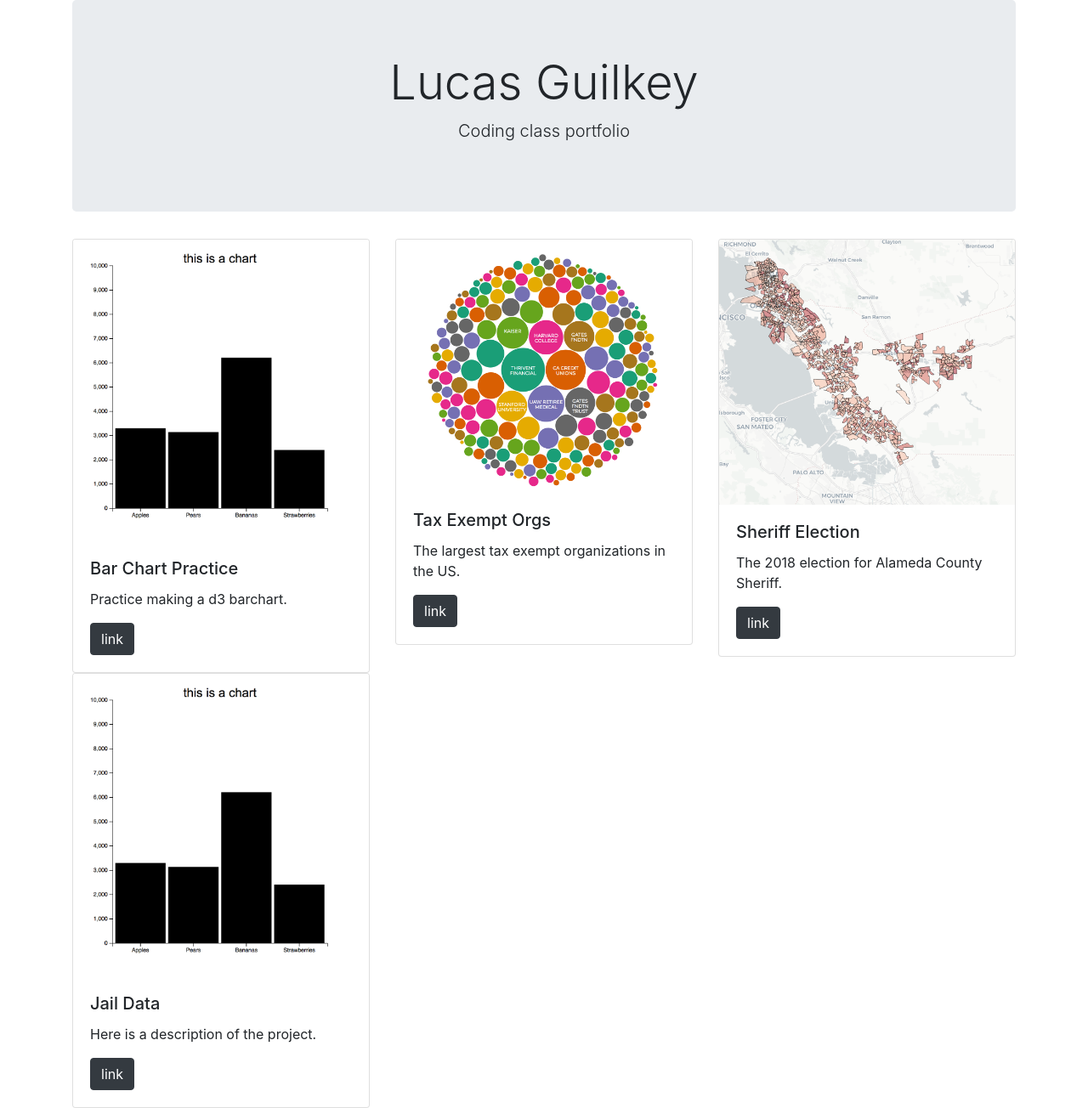
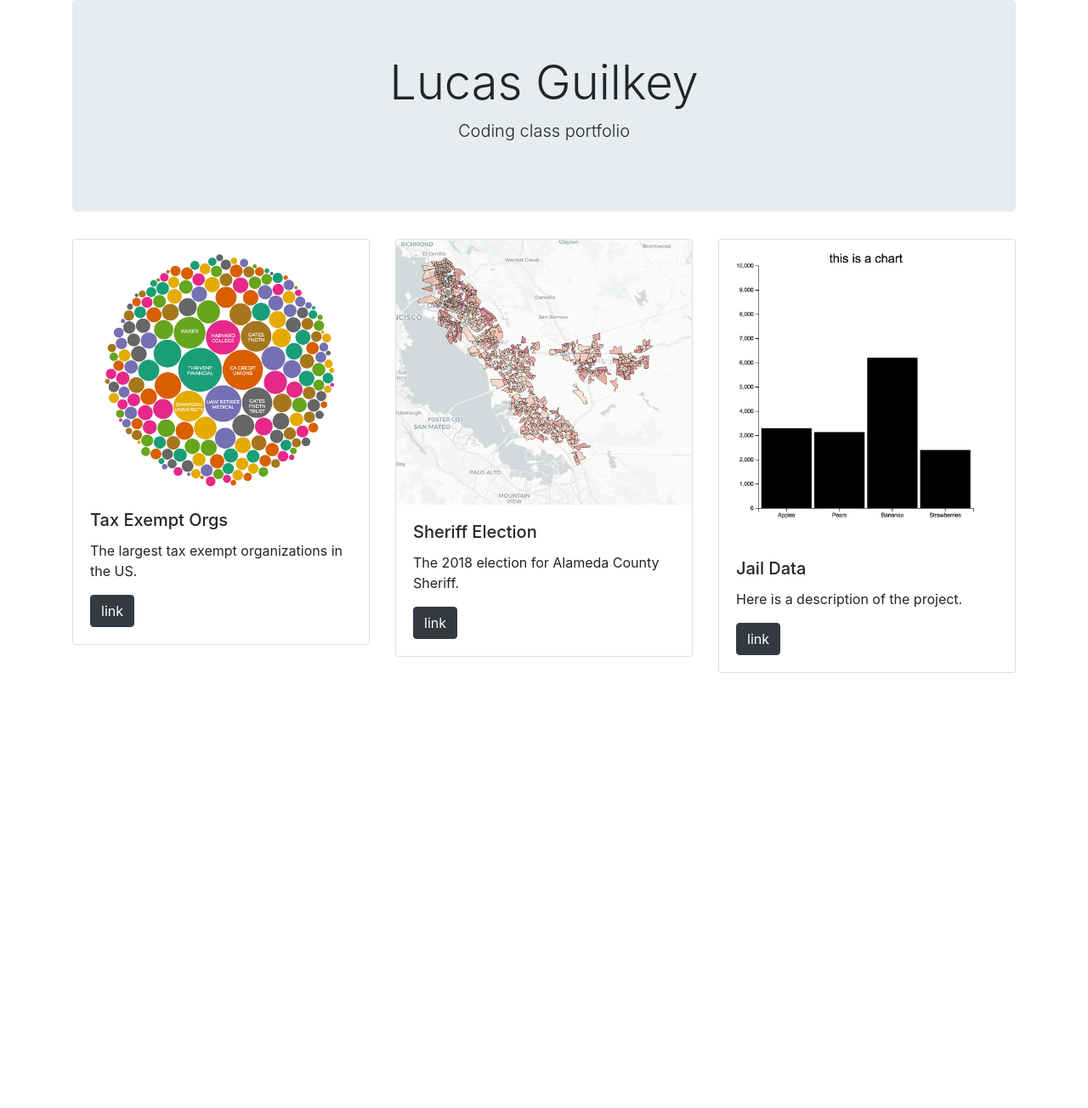
Before and after one commit to lucasguilkey/lucasguilkey.github.io, a Jekyll site: the page built from index.html, in a window 1280 px wide. Shown: the whole page at 85% size. Built offline with Jekyll 4.4.1, drawn with Linux system fonts in a browser that asks for light colours; after the commit the page ends 900 px from its top, so only the background shows below that.

Commit message:
removed practice bar chart

```diff
--- a/index.html
+++ b/index.html
@@ -2,10 +2,6 @@
 layout: default
 title: Lucas Guilkey
 projects:
-  - title: Bar Chart Practice
-    image: /barchart-practice/pratice-bar-chart.png
-    description: Practice making a d3 barchart.
-    link: /barchart-practice/
   - title: Tax Exempt Orgs
     image: /foundations/foundations_screenshot.png
     description: The largest tax exempt organizations in the US.
```
